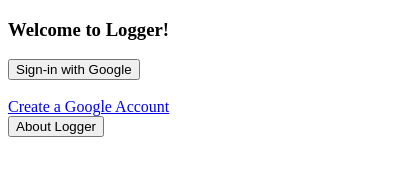
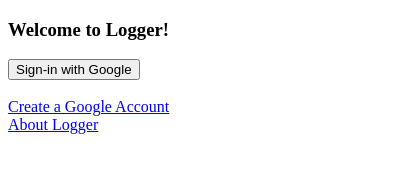
Before and after one commit to jmbuck/logger, a browser extension: page public/popup.html in a window 400 px wide. Drawn offline with Linux system fonts and the light colour scheme.

Commit message:
Added about page

```diff
--- a/public/popup.html
+++ b/public/popup.html
@@ -57,6 +57,6 @@
       </i>
   </small>
   </div>
-  <button id="quickstart-about">About Logger</button>
+  <a href="chrome-extension://hmgbgfcabnjphmimlebldallcccmdpjb/about.html" target="_blank">About Logger</a>
   </body>
 </html>
```
